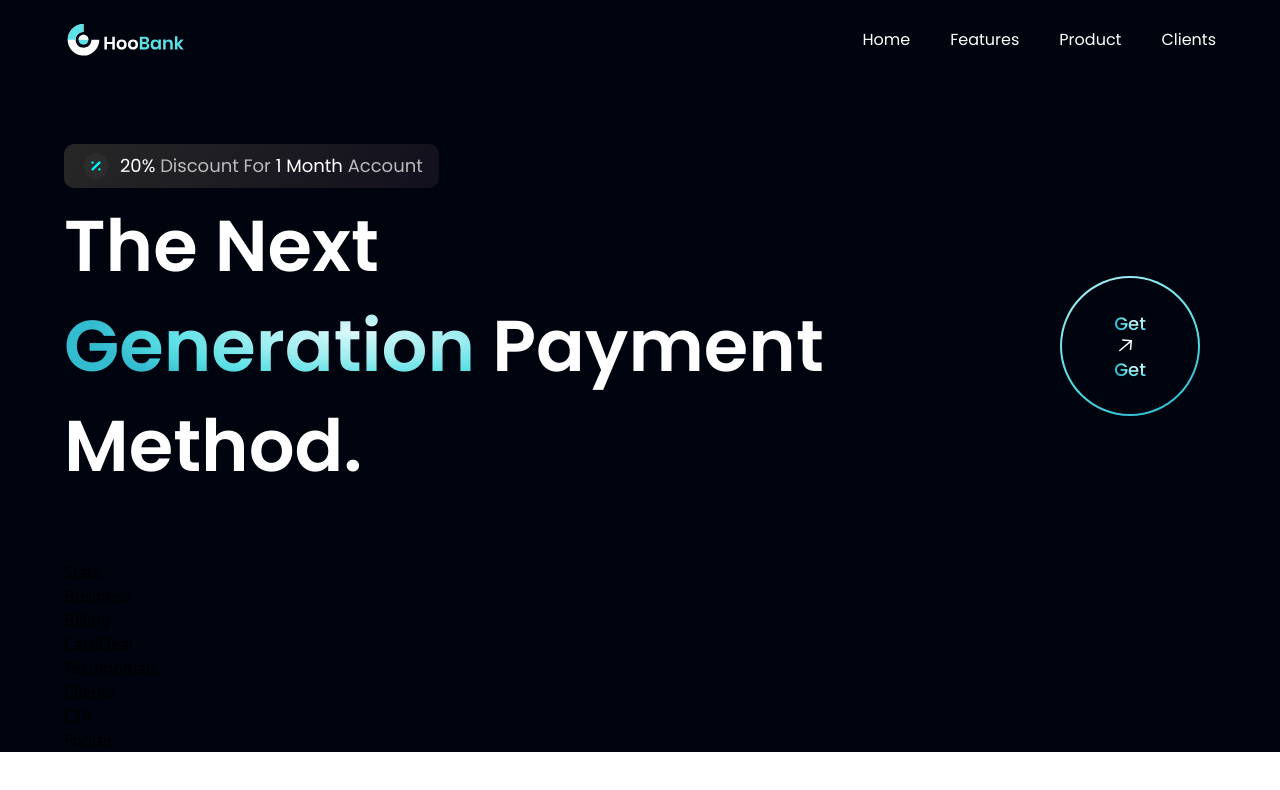
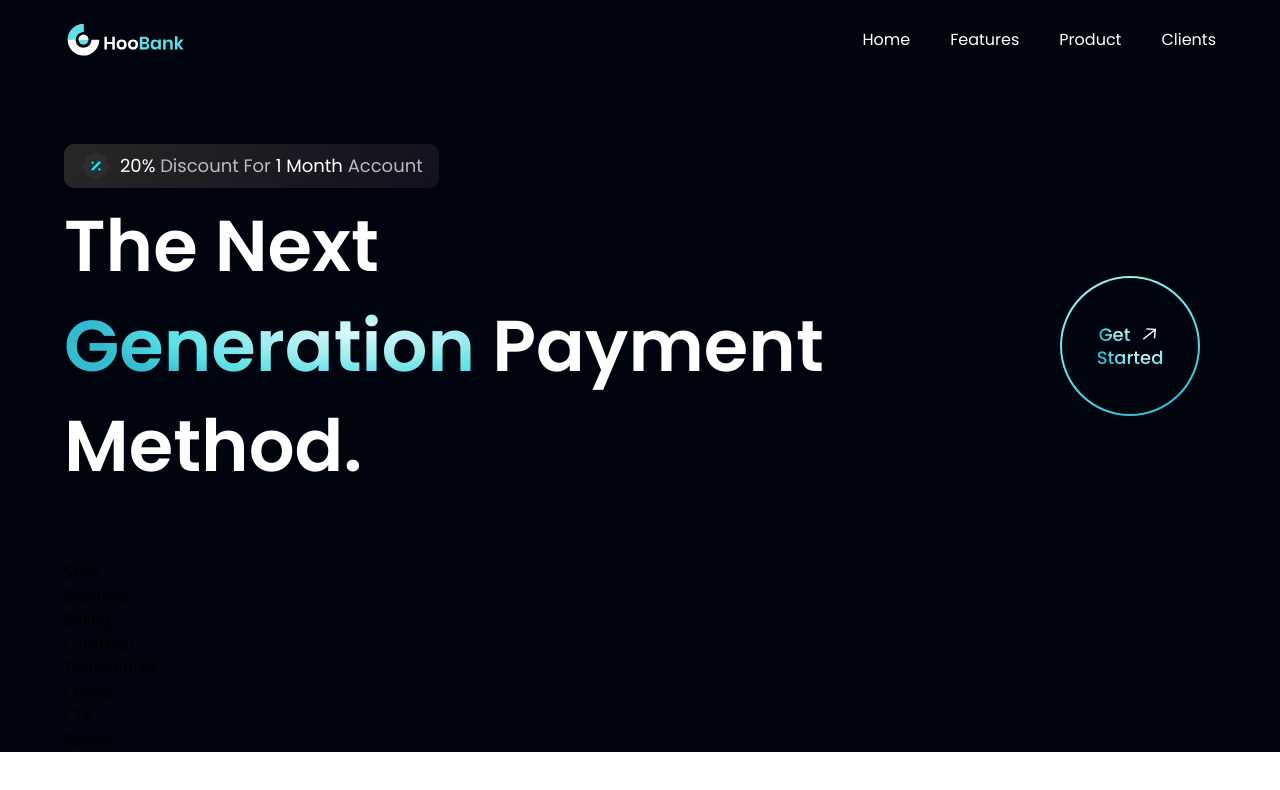
Before and after one commit to knosei/HooBank, a React (Vite) app: page / in a window 1280 px wide. Shown: the top 790 px of the page. Built offline with nearby package versions, Linux system fonts and the light colour scheme.

Commit message:
finished get started icon

```diff
--- a/src/components/GetStarted.jsx
+++ b/src/components/GetStarted.jsx
@@ -7,14 +7,14 @@ const GetStarted = () => (
     <div className={`${styles.flexCenter} flex-col bg-primary w-[100%]
     h-[100%] rounded-full`}>
       <div className={`${styles.flexStart} flex-row`}>
-        <p className="font-poppins font-medium text-[18px] leading-[23px]">
+        <p className="font-poppins font-medium text-[18px] leading-[23px] mr-2">
           <span className='text-gradient'>Get
           </span>
-          <img src={arrowUp} alt="arrow" className="w-[23px] h-[23px] object-contain" />
         </p>
+        <img src={arrowUp} alt="arrow" className="w-[23px] h-[23px] object-contain" />
       </div>
       <p className="font-poppins font-medium text-[18px] leading-[23px]">
-          <span className='text-gradient'>Get
+          <span className='text-gradient'>Started
           </span>
 
       </p>
```
